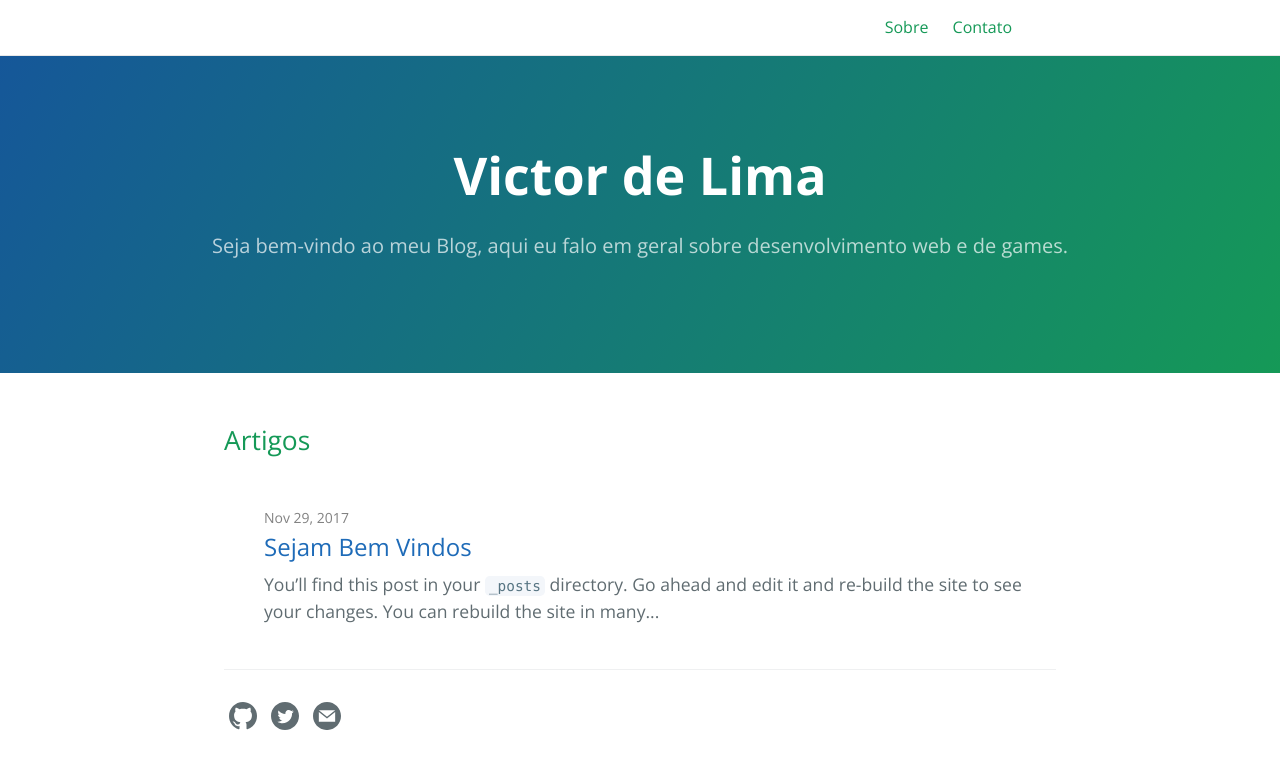
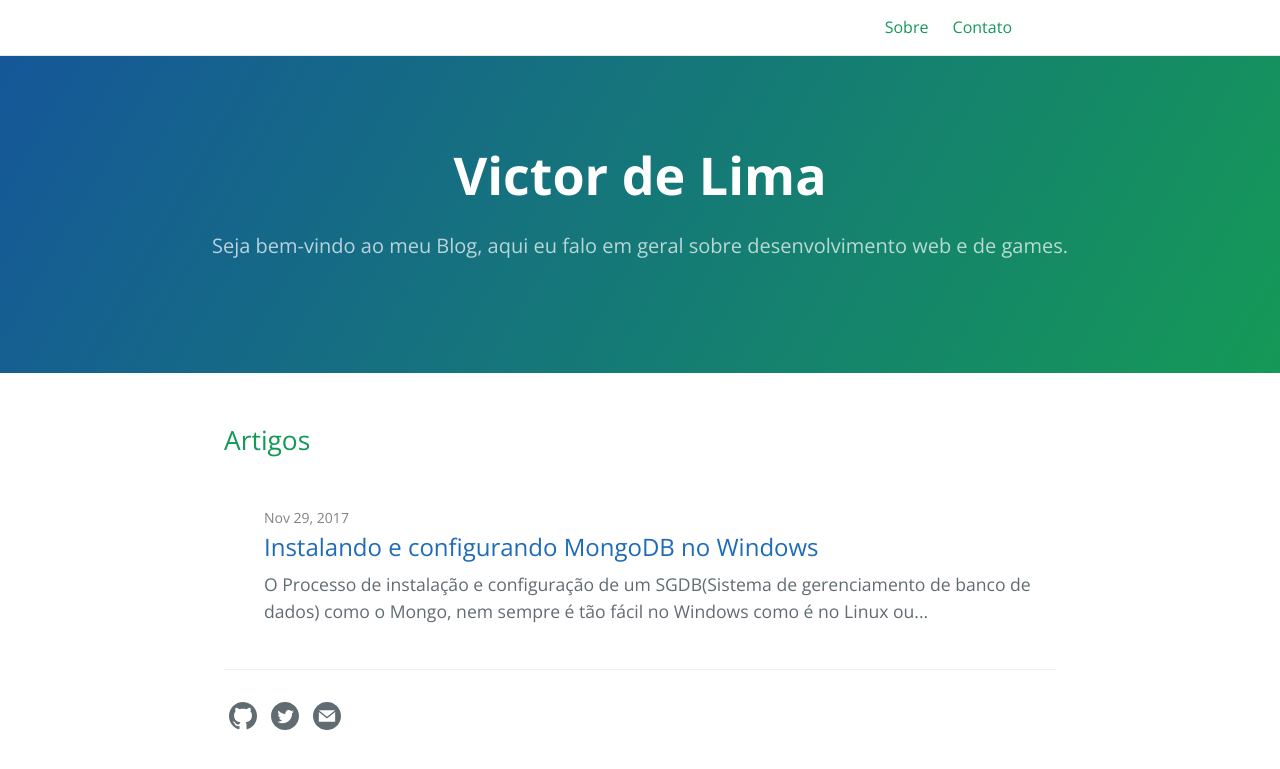
Before and after one commit to victordelima/victordelima.github.io, a Jekyll site: the page built from index.md, in a window 1280 px wide. Shown: the top 769 px of the page. Built offline with Jekyll 4.4.1, drawn with Linux system fonts in a browser that asks for light colours; part of the change alters nothing that is shown.

Commit message:
Primeiro Post - teste

```diff
--- a/_posts/2017-11-29-welcome-to-jekyll.markdown
+++ b/_posts/2017-11-29-welcome-to-jekyll.markdown
@@ -1,25 +1,37 @@
 ---
 layout: post
-title:  "Sejam Bem Vindos"
+title:  "Instalando e configurando MongoDB no Windows"
 date:   2017-11-29 13:33:36 -0200
-categories: jekyll update
+categories: MongoDB
 ---
-You’ll find this post in your `_posts` directory. Go ahead and edit it and re-build the site to see your changes. You can rebuild the site in many different ways, but the most common way is to run `jekyll serve`, which launches a web server and auto-regenerates your site when a file is updated.
+O Processo de instalação e configuração de um SGDB(Sistema de gerenciamento de banco de dados) como o Mongo, nem sempre é tão fácil no Windows como é no Linux ou em um MacOS. Porém não se preocupe, neste artigo nós vamos simplificar tudo para que você tenha o seu Mongo preparado em seu ambiente de desenvolvimento.
 
-To add new posts, simply add a file in the `_posts` directory that follows the convention `YYYY-MM-DD-name-of-post.ext` and includes the necessary front matter. Take a look at the source for this post to get an idea about how it works.
+![MongoDB Logo](https://i.imgur.com/4Xlnjvm.png)
 
-Jekyll also offers powerful support for code snippets:
+### 1° Passo - Baixar o software
 
-{% highlight ruby %}
-def print_hi(name)
-  puts "Hi, #{name}"
-end
-print_hi('Tom')
-#=> prints 'Hi, Tom' to STDOUT.
-{% endhighlight %}
+O Primeiro passo, é baixar o Mongo, é claro, e para fazer isso basta acessar este link: ['Site oficial do Mongo'](https://www.google.com),  após isso, entre na página de downloads:
 
-Check out the [Jekyll docs][jekyll-docs] for more info on how to get the most out of Jekyll. File all bugs/feature requests at [Jekyll’s GitHub repo][jekyll-gh]. If you have questions, you can ask them on [Jekyll Talk][jekyll-talk].
 
-[jekyll-docs]: https://jekyllrb.com/docs/home
-[jekyll-gh]:   https://github.com/jekyll/jekyll
-[jekyll-talk]: https://talk.jekyllrb.com/
+
+!["Tela de download"](/assets/mongo/02.png)
+
+Selecione a opção Community Server, que já é o suficiente para o seu ambiente de desenvolvimento. Após isso, escolha a opção **"Windows Server 2008 R2 64-bit and later, with SSL support x64"** , está versão dá suporte para todos os Windows mais atuais(Windows 7, Server 2008 r2 , Server 2012, 8 , 8.1 e Windows 10), após isso clique em download.
+
+### 2° Passo - Instalação
+
+Esse passo é o mais simples de todos, apenas abra o executável e faça o processo de instalação da forma como você faz com qualquer programa no Windows.
+
+> Next... Next.. Next... Install... Finish
+>
+> -- Bil Gates
+
+Note que quando você abre o instalador, ele apresenta duas opções de instalação, a Complete e a Custom, a primeira, vai instalar todos os recursos necessários para o MongoDB rodar a outros recursos adicionais, Já a Custom, permite que você personalize a sua instalação, definindo um diretório especifico de instalação ,por exemplo. Porém, escolha a opção Complete, pois é a mais indicada para quem está iniciando e que na maioria dos casos já atende bem as suas necessidades. O Mongo será instalando no diretório
+
+> "C:\Program Files\MongoDB"
+
+### 3° Passo - Adicionando o MongoDB no PATH do Windows.
+
+Quando trabalhamos com SGDBs precisamos constantemente utilizar a linha de comando do sistema operacional para fazer operações com a base de dados durante o desenvolvimento de algum projeto. Porém, no ambiente Windows, o MongoDB, não é auto-configurado na sua ferramenta de linha de comando(no caso, o CMD), e para fazer isso, nós precisamos adiciona-lo na váriavel de ambiente PATH do Windows, que tem como uma de suas funções "linkar" executaveis no Prompt de comando, para quando, por exemplo, você digitar  "mongo", ele abrir o utiliário do Mongo no CMD.
+
+E para fazer isso é muito simples. Abra o menu iniciar, e pequise por "Meu Computador"
```
Also changed, not shown: assets/img/mongodb/02.png (added).
